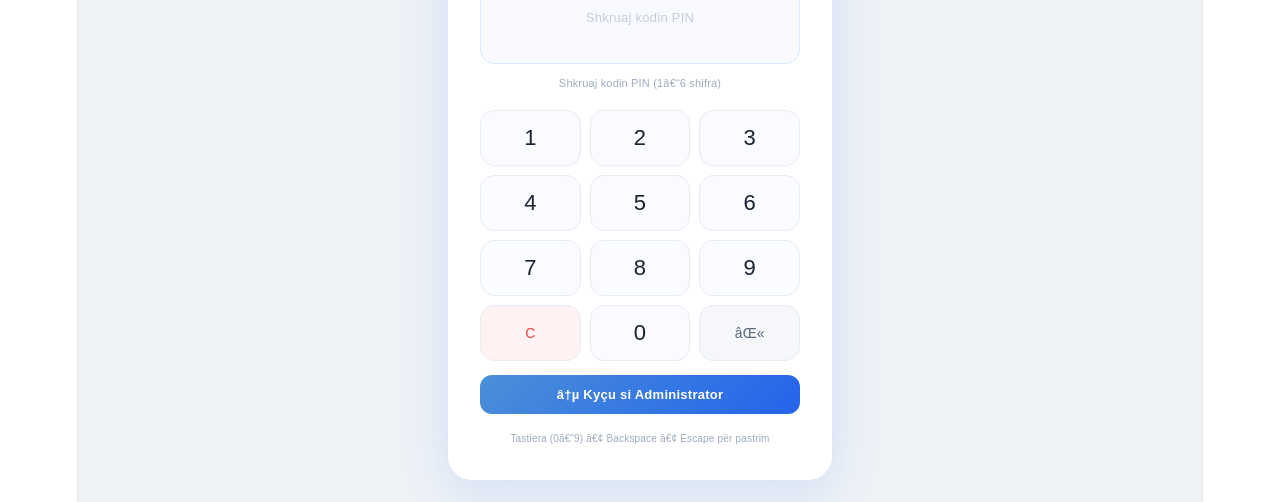
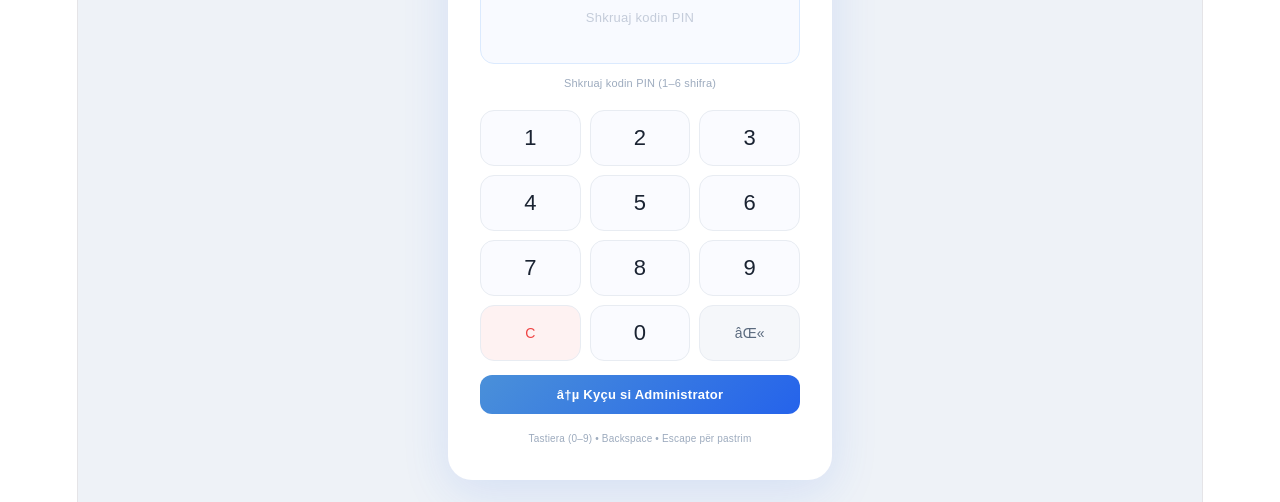
Before and after one commit to urimffkfutsall-svg/fizioapp-local, a React (Vite) app: page / in a window 1280 px wide. Shown: the part 267-769 px from the top of the page. Built offline with nearby package versions, Linux system fonts and the light colour scheme.

Commit message:
Fix en-dash bullet quote encoding

```diff
--- a/src/App.jsx
+++ b/src/App.jsx
@@ -205,7 +205,7 @@ const PinLoginPage = ({ clinics, onLogin, onSwitchToNormal }) => {
         </div>
         {hint
           ?<div style={{fontSize:11,color:"#EF4444",textAlign:"center",marginBottom:6,fontWeight:500}}>{hint}</div>
-          :<div style={{fontSize:11,color:"#9DABBE",textAlign:"center",marginBottom:6}}>Shkruaj kodin PIN (1â€“6 shifra)</div>}
+          :<div style={{fontSize:11,color:"#9DABBE",textAlign:"center",marginBottom:6}}>Shkruaj kodin PIN (1–6 shifra)</div>}
 
         {/* Numpad */}
         <div style={{display:"grid",gridTemplateColumns:"repeat(3,1fr)",gap:9,margin:"14px 0"}}>
@@ -229,7 +229,7 @@ const PinLoginPage = ({ clinics, onLogin, onSwitchToNormal }) => {
         <button onClick={onSwitchToNormal} style={{width:"100%",padding:"12px",background:"linear-gradient(135deg,#4A90D9,#2563EB)",color:"#fff",border:"none",borderRadius:12,fontSize:13,fontWeight:600,cursor:"pointer",fontFamily:"'DM Sans',sans-serif",marginBottom:12,letterSpacing:".02em"}}>
           â†µ Kyçu si Administrator
         </button>
-        <div style={{fontSize:10,color:"#9DABBE",textAlign:"center"}}>Tastiera (0â€“9) â€¢ Backspace â€¢ Escape për pastrim</div>
+        <div style={{fontSize:10,color:"#9DABBE",textAlign:"center"}}>Tastiera (0–9) • Backspace • Escape për pastrim</div>
       </div>
     </div>
   );
@@ -280,7 +280,7 @@ const LoginPage = ({ onLogin }) => {
           </div>
           <div style={{marginBottom:24}}>
             <label style={{fontSize:12,fontWeight:600,color:"#5A6A7E",display:"block",marginBottom:6}}>FJALÃ‹KALIMI</label>
-            <input type="password" value={p} onChange={e=>setP(e.target.value)} onKeyDown={e=>e.key==="Enter"&&handleLogin()} placeholder="â€¢â€¢â€¢â€¢â€¢â€¢"
+            <input type="password" value={p} onChange={e=>setP(e.target.value)} onKeyDown={e=>e.key==="Enter"&&handleLogin()} placeholder="••••••"
               style={{width:"100%",padding:"11px 14px",border:"1.5px solid #E8ECF2",borderRadius:10,fontSize:14,outline:"none",fontFamily:"'DM Sans',sans-serif",color:"#1A2332",boxSizing:"border-box"}}
               onFocus={e=>e.target.style.borderColor="#2563EB"} onBlur={e=>e.target.style.borderColor="#E8ECF2"}/>
           </div>
@@ -1221,7 +1221,7 @@ const ClinicsPage = ({ clinics, setClinics }) => {
                 style={{...inputStyle,letterSpacing:adminForm.pin?"8px":"0px",fontWeight:700,fontSize:18}}
                 onFocus={e=>e.target.style.borderColor="#2563EB"} onBlur={e=>e.target.style.borderColor="#E8ECF2"}/>
             </div>
-            <div style={{fontSize:11,color:"#9DABBE",marginTop:6}}>Ky PIN do përdoret për kyçje të shpejtë në ekranin numpad. 1â€“6 shifra.</div>
+            <div style={{fontSize:11,color:"#9DABBE",marginTop:6}}>Ky PIN do përdoret për kyçje të shpejtë në ekranin numpad. 1–6 shifra.</div>
           </div>
           <div style={{padding:"12px 14px",background:"#EBF4FF",border:"1px solid #BFDBFE",borderRadius:10,marginBottom:20}}>
             <div style={{fontSize:11,fontWeight:700,color:"#2563EB",marginBottom:3}}>ðŸ“± Si funksionon kyçja me PIN</div>
```
